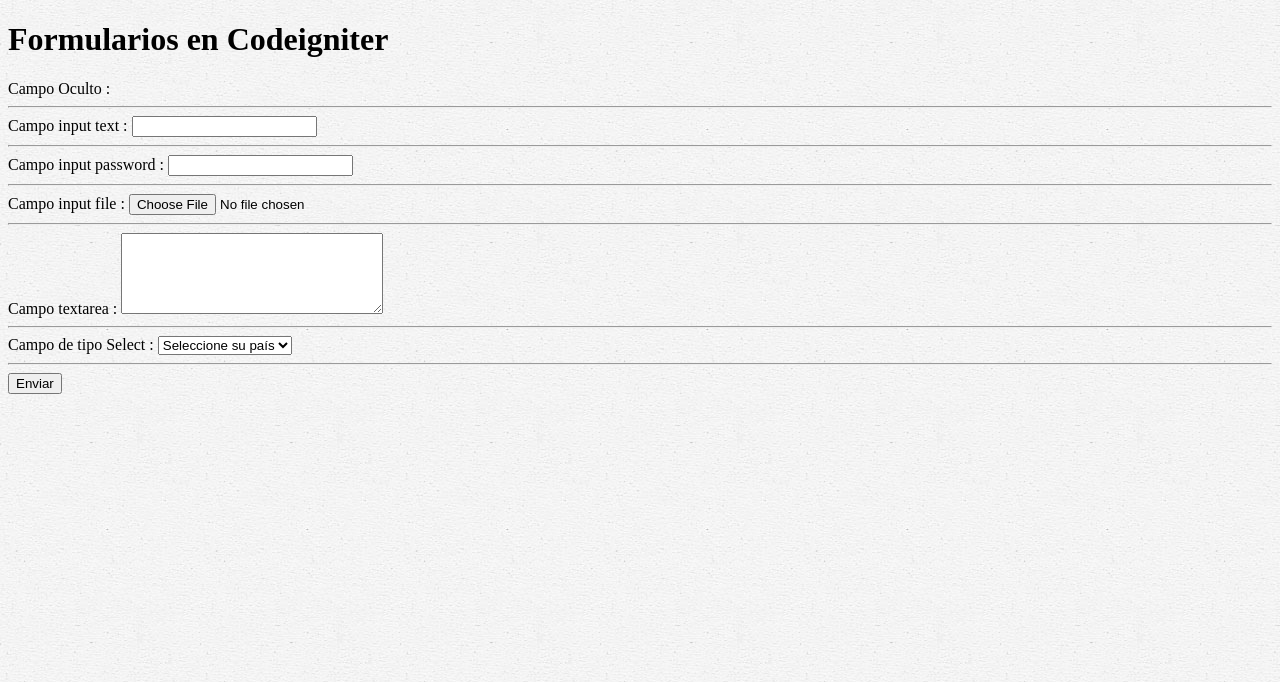
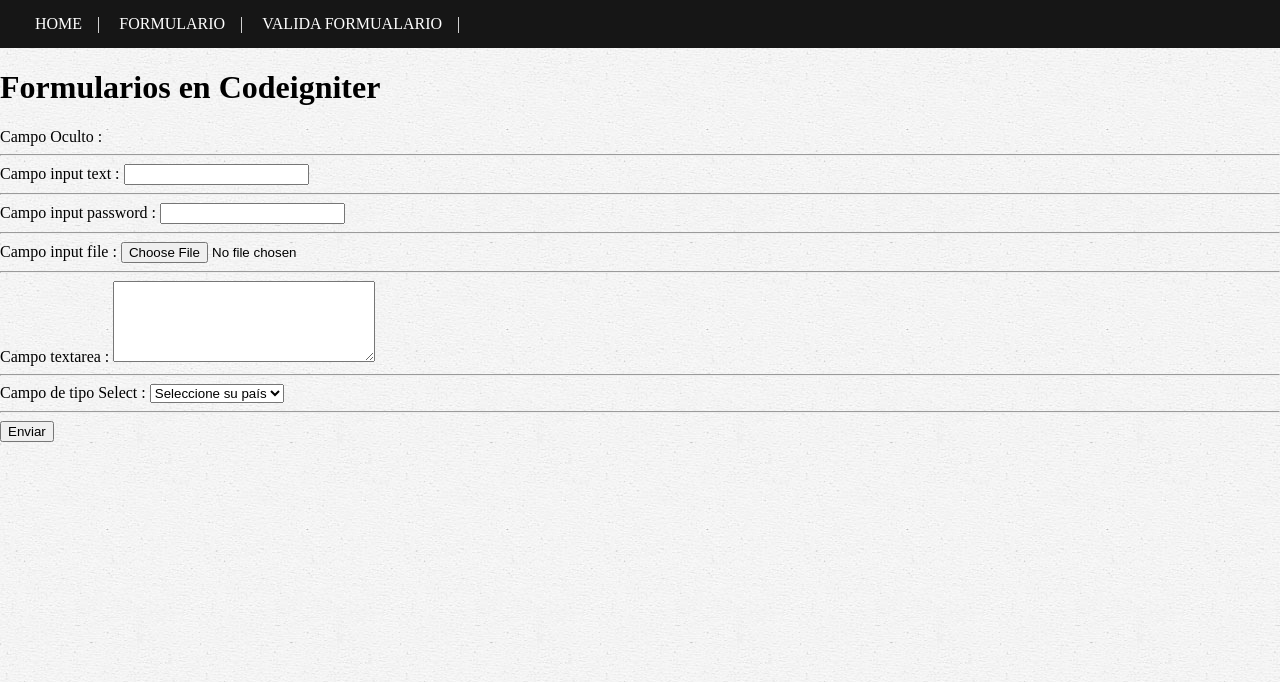
Before and after one commit to oriolrivera/CodeIgniter, a CodeIgniter app: page /formulario in a window 1280 px wide. Shown: the top 682 px of the page. Run offline with CodeIgniter, Linux system fonts and the light colour scheme.

Commit message:
Implementación de menu en el layout template y Validando formulario con libreria form_validation

```diff
--- a/application/config/autoload.php
+++ b/application/config/autoload.php
@@ -52,7 +52,7 @@ $autoload['packages'] = array();
 |	$autoload['libraries'] = array('database', 'session', 'xmlrpc');
 */
 
-$autoload['libraries'] = array('layout');
+$autoload['libraries'] = array('layout','form_validation');
 
 
 /*
--- a/application/controllers/formulario.php
+++ b/application/controllers/formulario.php
@@ -61,4 +61,22 @@ class Formulario extends CI_Controller
             //ambiente sin post
             $this->layout->view('index');
         }
-}
+
+
+        public function add(){
+            $this->layout->setTitle("Validando formulario");
+
+
+            $this->form_validation->set_rules('nom', 'Nombre', 'required|min_length[3]');
+            $this->form_validation->set_rules('tel', 'Teléfono', 'numeric|min_length[7]');
+            $this->form_validation->set_rules('correo', 'E-Mail', 'required|valid_email');
+            $this->form_validation->set_rules('des', 'Descripción', 'required|max_length[200]');
+
+            if ($this->form_validation->run()==true)
+                {
+                    echo "entro a las validaciones";exit;
+                }
+
+            $this->layout->view("add");
+        }
+}#end class
--- a/application/views/layouts/template.php
+++ b/application/views/layouts/template.php
@@ -16,6 +16,14 @@
 
 	</head>
 	<body>
+		<div class="menu">
+			<ul class="nav">
+				<a href="<?php echo base_url(); ?>"><li>Home</li></a>
+				<a href="<?php echo base_url(); ?>formulario"><li>Formulario</li></a>
+				<a href="<?php echo base_url(); ?>formulario/add"><li>Valida Formualario</li></a>
+			</ul>
+		</div>
+
 		<?php echo $content_for_layout; ?>
 
 	</body>
--- a/public/css/style.css
+++ b/public/css/style.css
@@ -1,3 +1,36 @@
 body{
 	background-image:url("../img/bg.jpg");
+	margin:0;
 }
+
+.menu{
+
+}
+
+ul.nav{
+	background-color: #161616;
+	padding: 0 20px;
+	margin: 0;
+}
+
+.menu ul li{
+
+	text-transform: uppercase;
+	display: inline-block;
+	list-style:none;
+	padding:15px;
+}
+
+ul.nav a:after{
+	content: "|";
+	color:#fff;
+}
+
+.menu ul  a li{
+	color:#fff;
+	text-decoration: none;
+}
+
+.menu ul li:hover{
+	background-color: #4B525B;
+}
```
Also changed, not shown: application/views/formulario/add.php (added, +29 -0 lines), README.md, application/views/index/index.php (line endings or trailing spaces).
